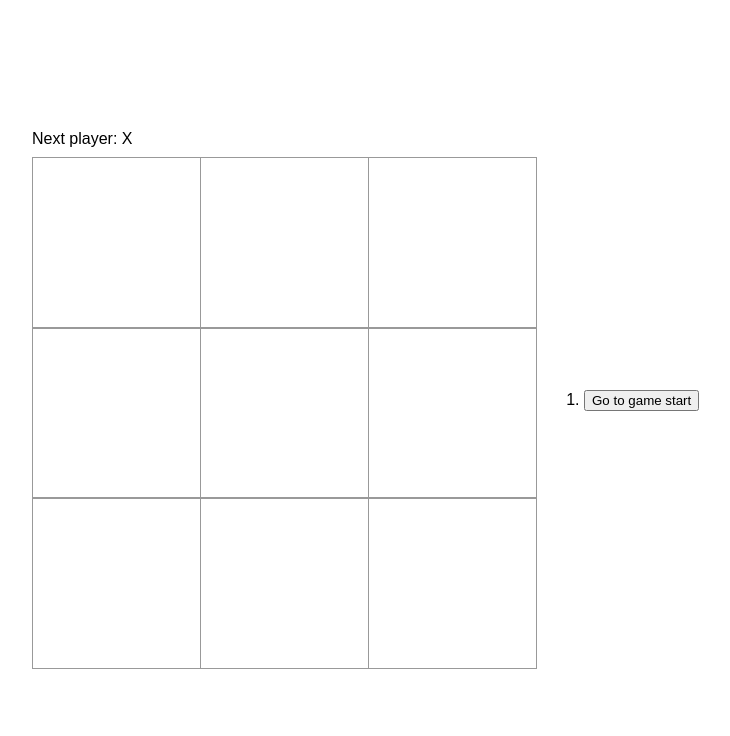
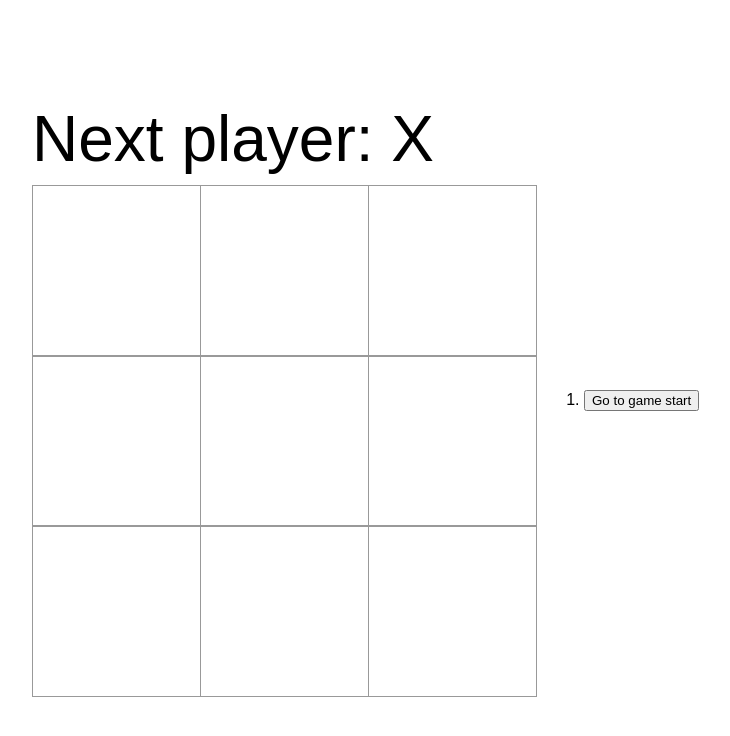
Before and after one commit to ericcorona1/ljg0t8, a React (Create React App) app in the folder src/: page / in a window 1280 px wide. Shown: the top 736 px of the page, without its empty margins (0-730 px from the left). Built offline with nearby package versions, Linux system fonts and the light colour scheme.

Commit message:
next player font adjusted

```diff
--- a/src/styles.css
+++ b/src/styles.css
@@ -1,3 +1,8 @@
+:root {
+  --font-primary: clamp(3rem, 10vw, 20rem);
+  --font-next: clamp(0.5rem, 5vw, 8rem);
+}
+
 * {
   box-sizing: border-box;
 }
@@ -70,11 +75,6 @@ body {
   width: 40vw;
 }
 
-/* Mobile here */
-/* Moble end */
-
-/* This will be pad and desktop maybe 700px*/
-
 .whole-board {
   display: grid;
   grid-template-rows: repeat(3, 1fr);
@@ -85,13 +85,15 @@ body {
   aspect-ratio: 1 / 1;
 }
 
-/* desktop end */
+.status {
+  font-size: var(--font-next);
+}
 
 .square {
   background: #fff;
   border: 1px solid #999;
   float: left;
-  font-size: clamp(3rem, 10vw, 20rem);
+  font-size: var(--font-primary);
   font-weight: bold;
   line-height: 34px;
   height: 100%;
```
